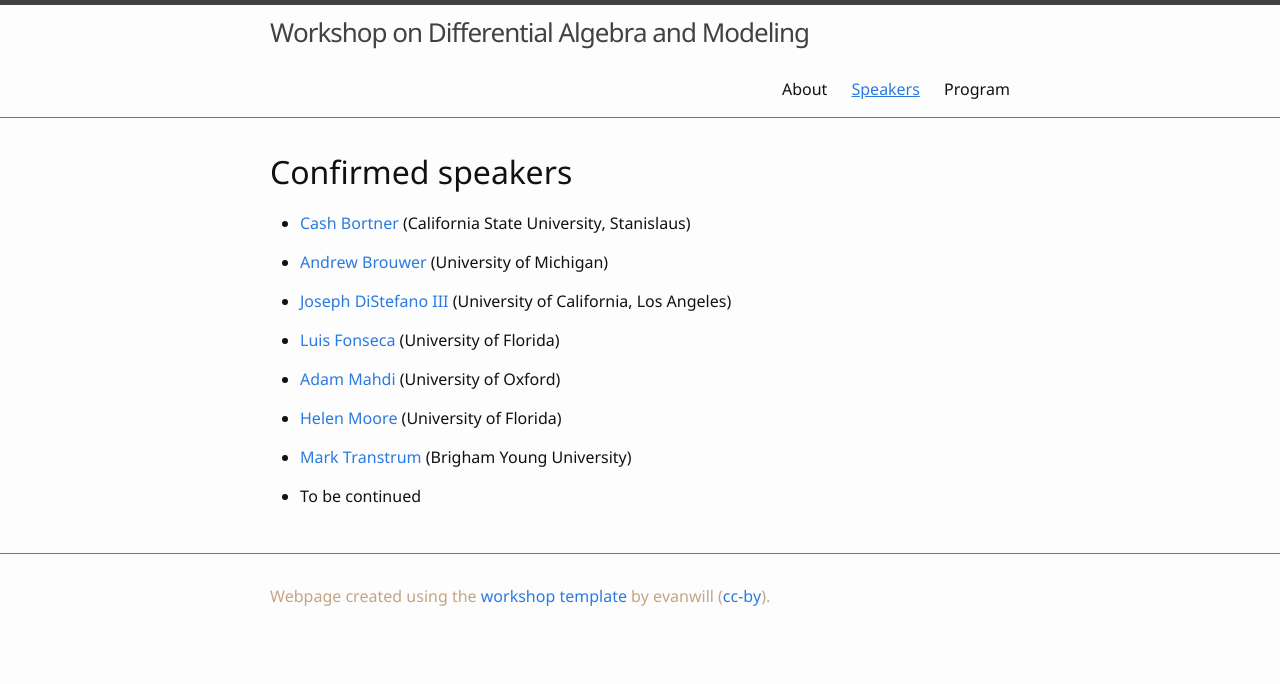
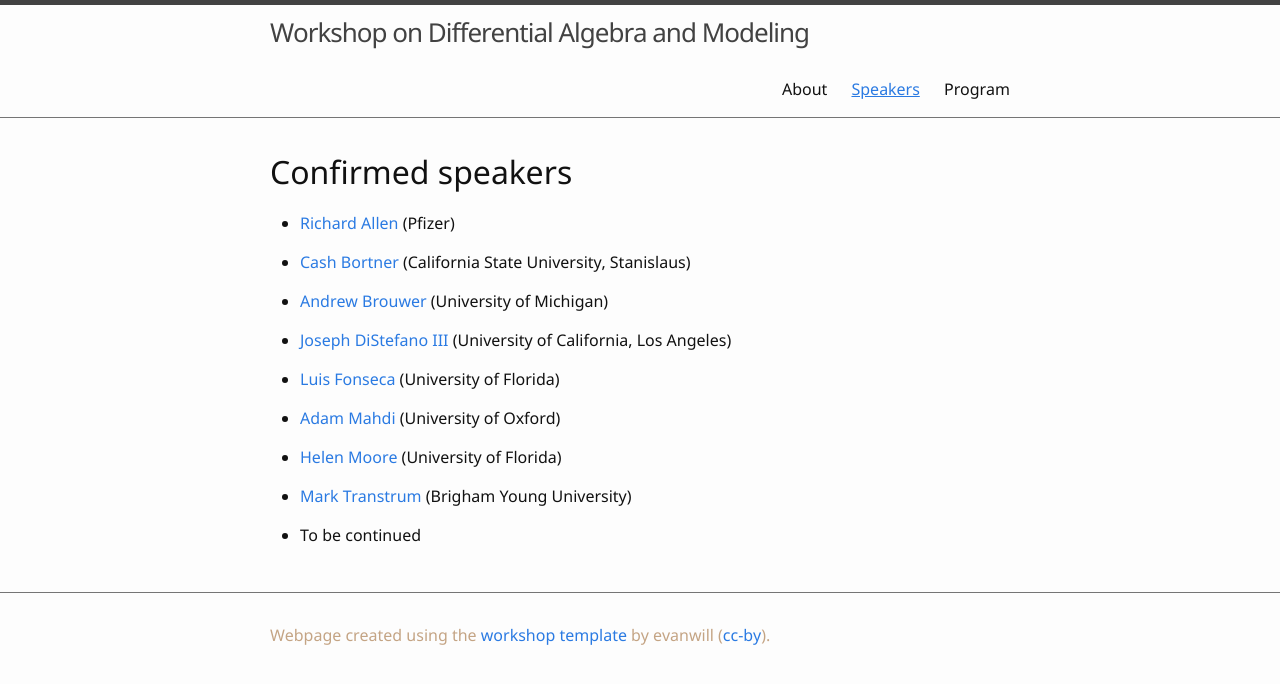
Before and after one commit to diffalg-modeling/diffalg-modeling, a Jekyll site: the page built from participants.md, in a window 1280 px wide. Shown: the top 684 px of the page. Built offline with Jekyll 4.4.1, drawn with Linux system fonts in a browser that asks for light colours.

Commit message:
Update participants.md

```diff
--- a/participants.md
+++ b/participants.md
@@ -4,6 +4,8 @@ nav: true
 ---
 
 # Confirmed speakers
+
+* [Richard Allen](https://pubmed.ncbi.nlm.nih.gov/27069777/) (Pfizer)
 
 * [Cash Bortner](https://cbortner.github.io) (California State University, Stanislaus)
 
```
